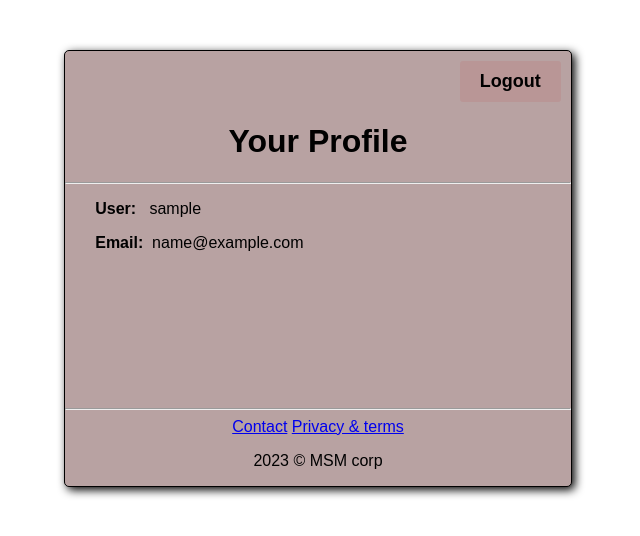
After one commit to NicoBusuioc/Vanar_django_Course, a Django app: page /user/profile in a window 1280 px wide. The commit adds this page. Shown: the top 536 px of the page, without its empty margins (322-962 px from the left). Run offline with Django 4.2, Linux system fonts and the light colour scheme; the visitor is signed in with stand-in values (Sample User, id 1).

Commit message:
userProfile

```diff
--- /dev/null
+++ b/Django/app/mini_social/static/css/profile.css
@@ -0,0 +1,44 @@
+body{
+    margin-top: 50px;
+}
+.parent{
+    min-height: 400px;
+    width: 40%;
+    margin:auto;
+    border: 1px solid black;
+    box-shadow: 3px 3px 10px black;
+    border-radius: 5px;
+    font-family: Arial, Helvetica, sans-serif;
+    text-align: center;
+    background-color:rgb(184, 162, 162);
+}
+.div_logout_btn{
+    text-align: right;
+    margin: 10px;
+}
+.div_logout_btn button{
+
+    font-weight: bolder;
+}
+button{
+    padding:10px 20px;
+    text-decoration: none;
+    border-radius: 3px;
+    border: none;
+    background-color: rgb(185, 150, 150);
+    transition: 1s;
+}
+button:hover{
+    background-color:rgb(185, 139, 139);
+    cursor: pointer;
+}
+button a{
+    text-decoration: none;
+    color: black;
+    font-size: 18px;
+}
+.parent .usr_content{
+    text-align: left;
+    margin-left: 30px;
+    min-height: 200px;
+}
--- /dev/null
+++ b/Django/app/mini_social/templates/profile.html
@@ -0,0 +1,33 @@
+<!DOCTYPE html>
+<html lang="en">
+<head>
+    <meta charset="UTF-8">
+    <meta name="viewport" content="width=device-width, initial-scale=1.0">
+    <title>Profile</title>
+
+    {% load static %}
+    <link rel="stylesheet" href="{% static 'css/profile.css' %}">
+</head>
+<body>
+    <div class="parent">
+        <div class="div_logout_btn">
+            <button><a href="/user/logout">Logout</a></button>
+        </div>
+        <div class="usr_profile">
+            <h1>Your Profile</h1>
+            <hr>
+            <div class="usr_content">
+                <p><b>User:</b>&nbsp;&nbsp; {{user.username}}</p>
+                <p><b>Email:</b>&nbsp; {{user.email}}</p>
+            </div>
+        </div>
+        <div class="footer">
+            <hr>
+            <a href="#">Contact</a>
+            <a href="#">Privacy & terms</a>
+            <p> {{year}} &copy; MSM corp</p>
+        </div>
+    </div>
+
+</body>
+</html>
--- a/Django/app/mini_social/urls.py
+++ b/Django/app/mini_social/urls.py
@@ -8,6 +8,10 @@ urlpatterns = [
     # path('admin/', admin.site.urls),
     path('', homePage),
     path('user/signin', signInPage),
+    path('user/logout', logOut),
     path('user/signin-action', signInAction),
+    path('user/signup-action', signUpAction),
     path('user/signup', signUpPage),
+    path('createpost', createPost),
+    path('user/profile', profilePage),
 ]
--- a/Django/app/mini_social/views.py
+++ b/Django/app/mini_social/views.py
@@ -2,13 +2,15 @@ from django.http import HttpResponse, HttpResponseRedirect
 from django.template import loader
 from django.contrib import messages
 from django.shortcuts import render, redirect
+from .models import Post, CustomUser
+from django.contrib.auth import authenticate, login, logout
+
 
 from datetime import date
 
 year = date.today().year
 
 def homePage(request):
-
   #check if 'bannerViewd' is in action
   bannerViewed = request.session.get('bannerViewed', False)
   sessionViews = request.session.get('viewsPerSession', 0)
@@ -26,41 +28,82 @@ def homePage(request):
                                       }))
 
 
-
-
 ###
 # There are 3 ways to call a WebPage, the last one is most used
 ##
 def signInPage(request):
-  signIn_dict = {'year': year}
+  dict = {'year': year}
   #messages.success(request, "Welcome, try to login.")
 ############################################################__1
   # template = loader.get_template('signin.html')
-  # content = template.render(signIn_dict, request)
+  # content = template.render(dict, request)
   # return HttpResponse(content)
 ############################################################__2
-  # content = loader.render_to_string('signin.html', signIn_dict, request)
+  # content = loader.render_to_string('signin.html', dict, request)
   # return HttpResponse(content)
 ############################################################__3
-  return render(request, 'signin.html', signIn_dict)
+  return render(request, 'signin.html', dict)
 
 
 def signInAction(request):
-  correctUsername = "nicu"
-  correctPassword = "123"
-
   #get values from the form
   inputUsername = request.GET['username']
   inputPassword = request.GET['password']
 
-  if correctUsername == inputUsername and correctPassword == inputPassword:
-    return HttpResponse("OK") #TODO: Go to User-Main Page
+  user = authenticate(request, username=inputUsername, password=inputPassword)
+
+  if user is not None:
+    login(request, user)
+    return redirect("/user/profile")
 
   messages.error(request, "Wrong Credentials, try again.")
   # return HttpResponseRedirect("/user/signin")
   return redirect("/user/signin")
 
+def signUpAction(request):
+  inputUsername = request.GET['username']
+  inputPassword = request.GET['password']
+  inputEmail = request.GET['email']
+  inputConfPassword= request.GET['confirm_password']
+
+  #check data validity
+  if inputPassword != inputConfPassword:
+    messages.error(request, "Passwords do not match!")
+    return redirect("/user/signup")
+  #TODO check data validity
+
+  #create a new user with data
+  c_user = CustomUser.objects.create_user(username=inputUsername, password=inputPassword, email=inputEmail)
+  c_user.save()
+
+  return redirect("/user/signin")
+
 
 def signUpPage(request):
-  template = loader.get_template('signup.html')
-  return HttpResponse(template.render({'year': year}))
+  dict = {'year': year}
+  return render(request, 'signup.html', dict)
+
+
+def createPost(request):
+  # creating and saving post entity
+  p = Post(title="My first Post", body="test!!!")
+  p.save()
+
+  return HttpResponse("Post saved")
+
+
+def profilePage(request):
+  dict = {
+    'year': year,
+    'user': request.user,
+    }
+
+  if request.user.is_authenticated:
+    return render(request, 'profile.html', dict)
+  else:
+    return redirect("/user/signin")
+
+
+def logOut(request):
+  logout(request)
+  return redirect("/user/signin")
```
Also changed, not shown: Django/app/mini_social/models.py (added, +11 -0 lines), Django/app/mini_social/settings.py (+6 -2 lines), Django/app/mini_social/templates/signup.html (+5 -3 lines), Django/app/mini_social/templates/signup_old.html (deleted, +0 -34 lines), Django/docker-compose.yml (added, +13 -0 lines), Django/app/mini_social/migrations/__init__.py (added), 1 other file.
